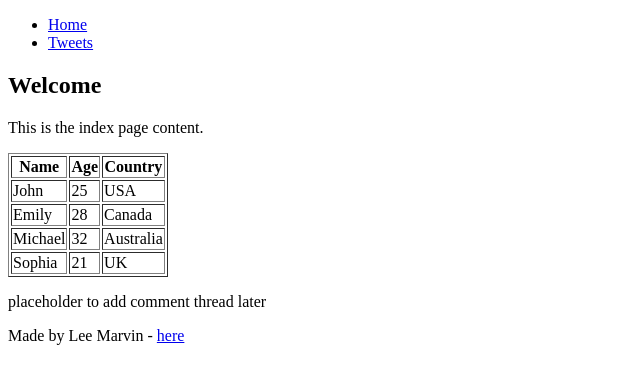
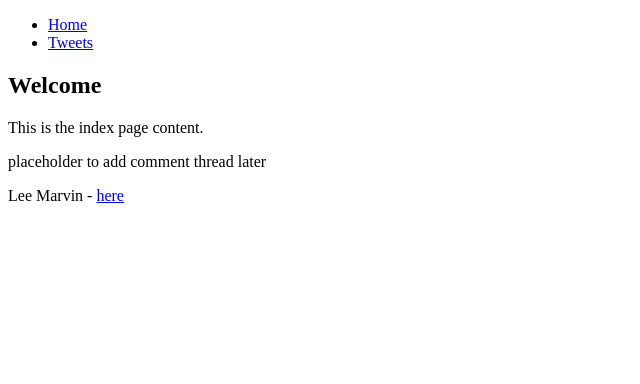
Before and after one commit to LeeMarvin94/My_First_Portfolio, a plain HTML site: page html_basic/index.html in a window 1280 px wide. Shown: the whole page, without its empty margins (0-640 px from the left). Drawn offline with Linux system fonts and the light colour scheme.

```diff
--- a/html_basic/index.html
+++ b/html_basic/index.html
@@ -2,8 +2,9 @@
 <html lang="en">
 <head>
   <meta charset="UTF-8">
-  <title>Index Page</title>
+  <title>index Page</title>
 </head>
+
 <body>
 
   <header>
@@ -17,47 +18,14 @@
     <article>
       <h1>Welcome</h1>
       <p>This is the index page content.</p>
-
-       <table border="1">
-        <thead>
-          <tr>
-            <th>Name</th>
-            <th>Age</th>
-            <th>Country</th>
-          </tr>
-        </thead>
-        <tbody>
-          <tr>
-            <td>John</td>
-            <td>25</td>
-            <td>USA</td>
-          </tr>
-          <tr>
-            <td>Emily</td>
-            <td>28</td>
-            <td>Canada</td>
-          </tr>
-          <tr>
-            <td>Michael</td>
-            <td>32</td>
-            <td>Australia</td>
-          </tr>
-          <tr>
-            <td>Sophia</td>
-            <td>21</td>
-            <td>UK</td>
-          </tr>
-        </tbody>
-      </table>
     </article>
-
     <aside>
       <p>placeholder to add comment thread later</p>
     </aside>
   </main>
 
   <footer>
-    <p>Made by Lee Marvin - <a href="https://example.com" target="_blank">here</a></p>
+    <p>Lee Marvin - <a href="https://example.com" target="_blank">here</a></p>
   </footer>
 
 </body>
```
